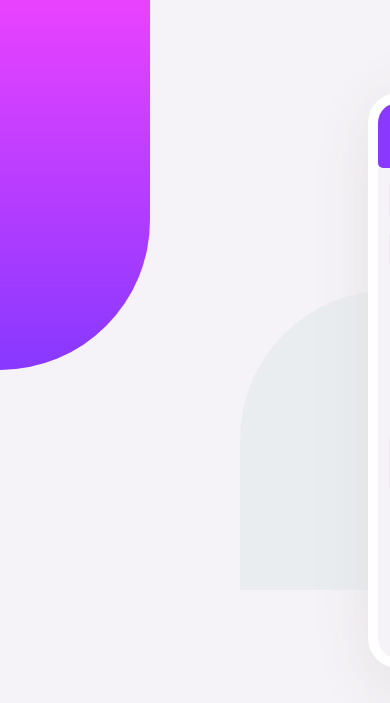
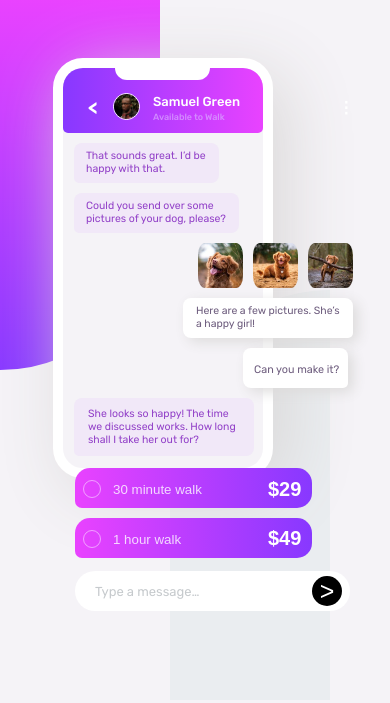
Before and after one commit to prathamxd/chat-interface, a plain HTML site: page index.html in a window 390 px wide. Shown: the top 703 px of the page. Drawn offline with Linux system fonts and the light colour scheme.

Commit message:
Update styles.css

```diff
--- a/styles.css
+++ b/styles.css
@@ -541,20 +541,34 @@ h3{
     }
 }
 */
-
 /*I hate myself*/
 
 @media screen and (max-width: 576px) {
     .figure1{
+        left: 170px;
         top: 290px;
-        height: 300px;
-        width: 150px;
+        height: 410px;
+        width: 160px;
         border-radius: 800px 0 0 0;
 
     }
     .figure2{
         height: 370px;
-        width: 150px;
+        width: 160px;
         border-radius: 0 0 800px 0;
     }
+    .phone{
+        top: 50px;
+        left: 45px;
+        width: 200px;
+        height: 400px;
+    }
+    .notch{
+        height: 12px;
+        width: 95px;
+        left: 52px;
+    }
+    .person-bar{
+        width: 200px;
+    }
 }
```
